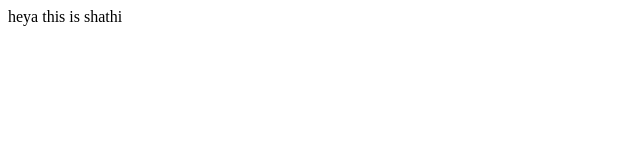
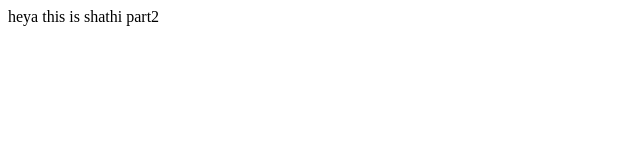
Before and after one commit to luckyim0519/my-first-static-web-app, a React (Create React App) app: page / in a window 1280 px wide. Shown: the top 160 px of the page, without its empty margins (0-640 px from the left). Built offline with nearby package versions, Linux system fonts and the light colour scheme; the HTML template or start-up script is replaced by a standard one.

Commit message:
shathi commit test 2

```diff
--- a/src/App.js
+++ b/src/App.js
@@ -2,7 +2,7 @@ import React from 'react';
 
 function App() {
   const value = 'help me';
-  return <div>heya this is shathi</div>;
+  return <div>heya this is shathi part2</div>;
 }
 
 export default App;
```
